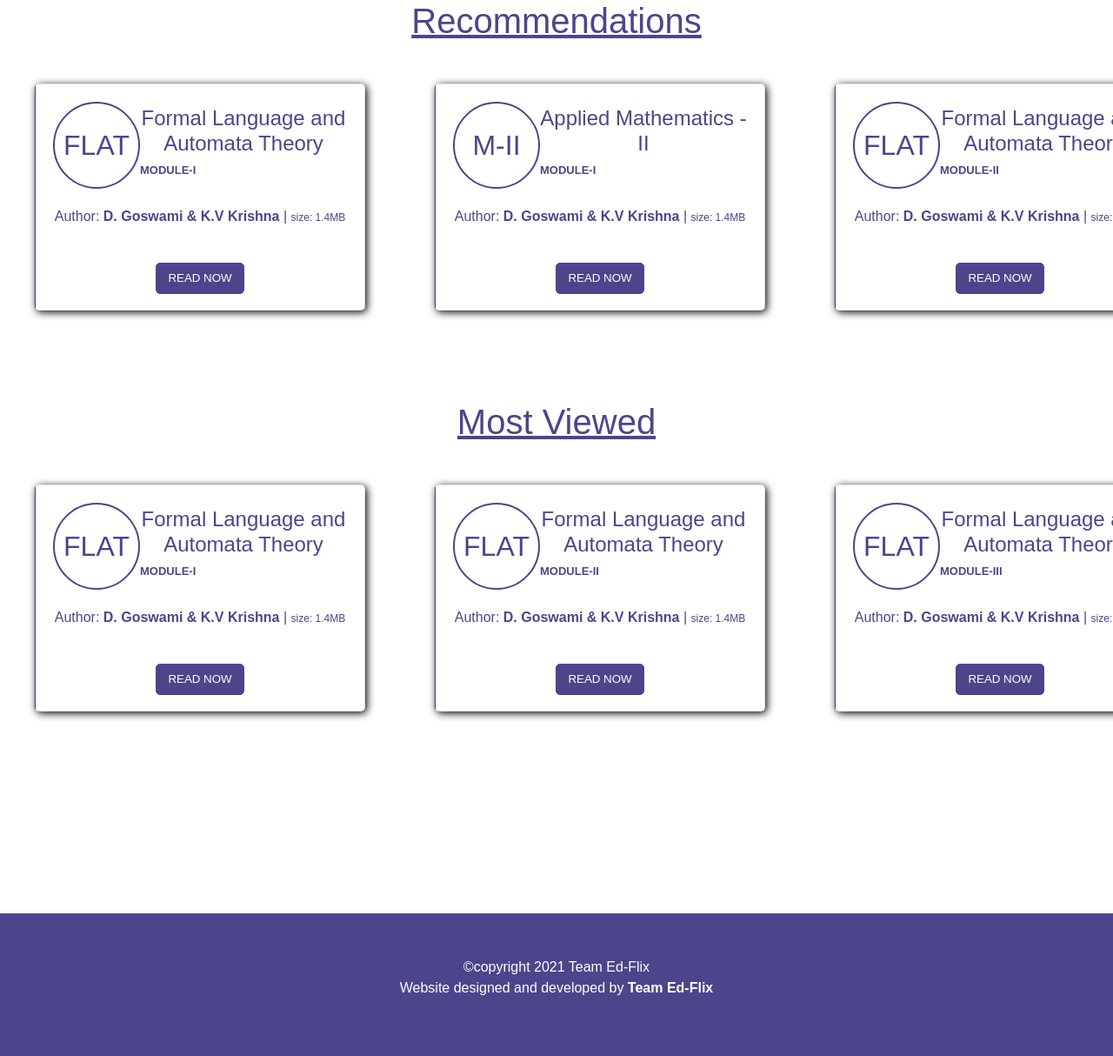
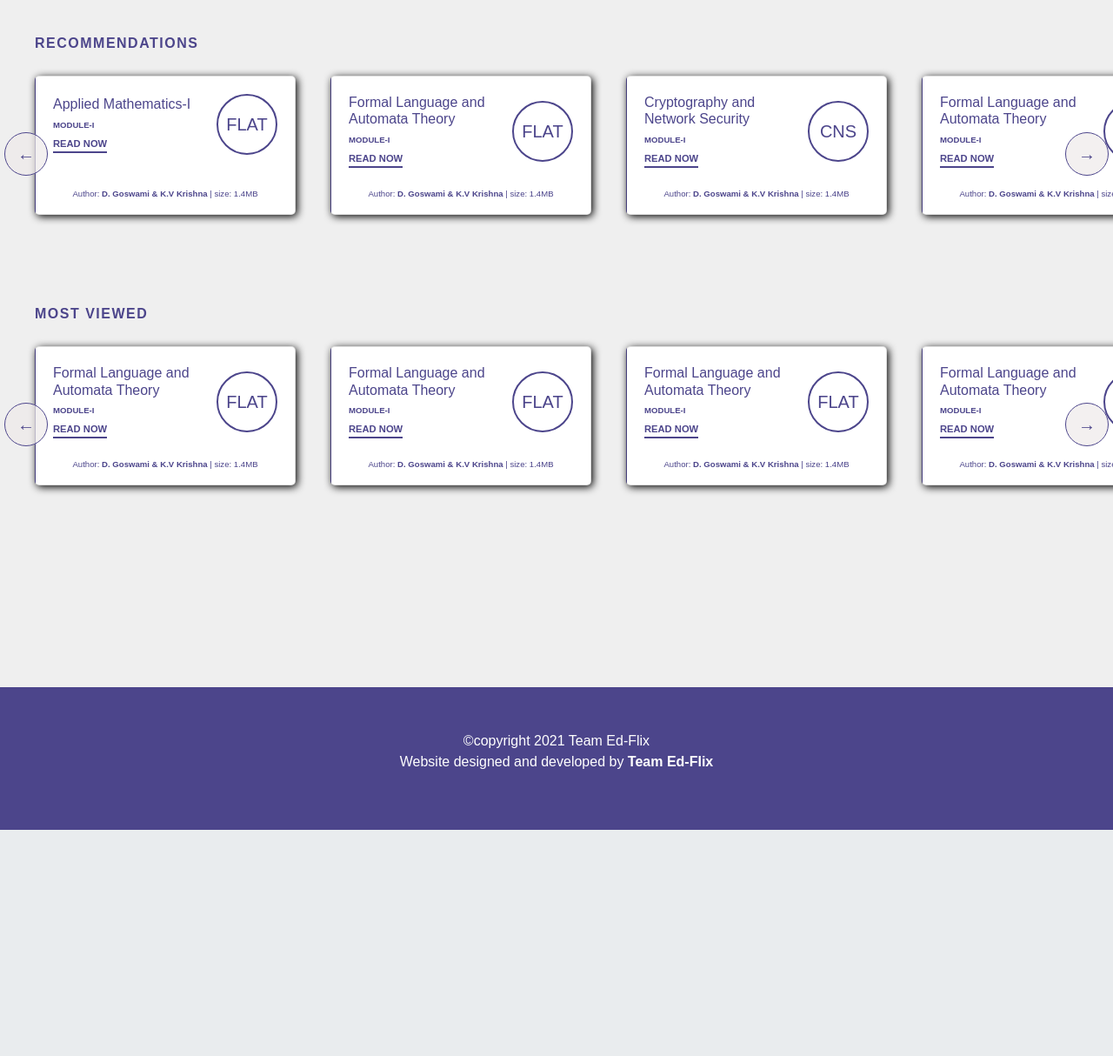
Before and after one commit to EdFlix5/Ed-Flix, a Django app: page /afterLogin in a window 1280 px wide. Shown: the part 86-1300 px from the top of the page at 87% size. After the commit the page ends 1040 px from the top, so only its background shows below. Run offline with Django 3.2, Linux system fonts and the light colour scheme; a user stored in the database is signed in; some libraries are stand-ins or nearby versions.

Commit message:
Update after login page

```diff
--- a/static/css/afterLogin.css
+++ b/static/css/afterLogin.css
@@ -6,21 +6,61 @@ body {
   margin: 0;
   padding: 0;
   font-family: Arial, Helvetica, sans-serif;
+  background-color: #efefef;
 }
 
 h1 {
   color: #4c458b;
+  font-weight: 600;
+  font-size: medium;
+  text-transform: uppercase;
+  letter-spacing: 1.5px;
+  margin-left: 40px;
+  margin-top: 40px;
 }
 
-.slide {
+/* .slide {
   width: 40vw;
   height: 40vh;
-}
+} */
 
 .wrapper {
   display: flex;
-  flex-direction: row;
+  /* display: grid;
+  grid-template-columns: repeat(4, 1fr); */
+  /* width: 100vw !important; */
+  /* flex-direction: row; */
+  align-items: center;
   /* width: 300vw; Made Dynamic*/
+}
+
+.left-arrow,
+.right-arrow {
+  height: 50px;
+  width: 50px;
+  font-size: 20px;
+  /* position: fixed; */
+  position: absolute;
+  z-index: 10;
+  cursor: pointer;
+  color: #4c458b;
+  background-color: rgba(238, 234, 234, 0.7);
+  /* opacity: 0.7; */
+  border: 1px solid #4c458b;
+  border-radius: 50%;
+}
+
+.left-arrow {
+  left: 5px;
+}
+
+.right-arrow {
+  right: 5px;
+}
+
+.left-arrow:focus,
+.right-arrow:focus {
+  outline: none;
 }
 
 .outer-wrapper {
@@ -30,6 +70,9 @@ h1 {
 
 /* SCROLLBAR */
 ::-webkit-scrollbar {
+  display: none;
+}
+/* ::-webkit-scrollbar {
   width: 10px;
   height: 10px;
 }
@@ -67,13 +110,14 @@ h1 {
   color: #4c458b;
   box-shadow: 2px 2px 10px #000;
   border-radius: 5px;
-  margin: 40px;
-  max-width: 380px;
-  min-width: 380px;
-  max-height: 261px;
-  min-height: 261px;
-  height: 261px;
-  width: 380px;
+  margin: 20px 0 40px 40px;
+  max-width: 300px;
+  min-width: 300px;
+  max-height: 160px;
+  min-height: 160px;
+  display: flex;
+  flex-direction: column;
+  justify-content: space-between;
   background-image: linear-gradient(120deg, transparent 50%, #4c458b 50%);
   background-size: 265%;
   transition: all 0.5s ease-in-out;
@@ -91,7 +135,24 @@ h1 {
   border-color: #fff;
 }
 
+.card:hover .read {
+  border-bottom: 2px solid #fff;
+}
+
 /* BUTTON */
+.read {
+  border-bottom: 2px solid #4c458b;
+  float: left;
+  font-size: 0.7rem;
+  font-weight: 600;
+  cursor: pointer;
+  transition: all 0.1s ease-in-out;
+}
+
+.read:hover {
+  color: rgb(238, 234, 234);
+}
+
 .read-button {
   background-color: #4c458b;
   color: #fff;
@@ -131,16 +192,16 @@ h1 {
 } */
 
 .subject-short {
-  height: 100px;
-  width: 100px;
-  min-width: 100px;
-  min-height: 100px;
+  height: 70px;
+  width: 70px;
+  min-width: 70px;
+  min-height: 70px;
   /* flex: 0.3; */
   border-radius: 50%;
   border: 2px solid #4c458b;
   color: #4c458b;
   text-align: center;
-  font-size: 32px;
+  font-size: 20px;
   display: flex;
   justify-content: center;
   align-items: center;
@@ -149,17 +210,17 @@ h1 {
 
 .subject-name {
   /* flex: 0.7; */
-  text-align: left;
+  /* text-align: left; */
 }
 
 .subject-name h2 {
-  text-align: center;
+  text-align: left;
   font-weight: 400;
-  font-size: 1.5rem;
+  font-size: 1rem;
 }
 
 .subject-name h5 {
-  font-size: 13px;
+  font-size: 0.6rem;
   font-weight: bold;
 }
 
@@ -167,20 +228,24 @@ h1 {
   text-align: center;
 }
 
+.author p {
+  font-size: 0.6rem;
+}
+
 .author-name {
   font-weight: 600;
+  /* font-size: 0.6rem; */
 }
 
 .author-duration {
-  font-size: 12px;
+  /* font-size: 0.6rem; */
 }
 
-.subject-container {
+/* .subject-container {
   display: grid;
-  /* grid-template-columns: 1fr; */
   grid-template-columns: repeat(3, 1fr);
   justify-items: center;
-}
+} */
 
 hr {
   border-style: dotted;
--- a/static/js/afterLogin.js
+++ b/static/js/afterLogin.js
@@ -2,12 +2,33 @@ const singleCardWidth = document.querySelector(".card").offsetWidth;
 
 const recommendCardNumber = document.querySelector(".recommend")
   .childElementCount;
-const recommendTotalWidth = (recommendCardNumber + 2) * singleCardWidth;
+const recommendTotalWidth = (recommendCardNumber + 1) * singleCardWidth;
 document.querySelector(".recommend").style.width = `${recommendTotalWidth}px`;
 
 const mostViewedCardNumber = document.querySelector(".most-viewed")
   .childElementCount;
-const mostViewedTotalWidth = (mostViewedCardNumber + 2) * singleCardWidth;
+const mostViewedTotalWidth = (mostViewedCardNumber + 1) * singleCardWidth;
 document.querySelector(
   ".most-viewed"
 ).style.width = `${mostViewedTotalWidth}px`;
+
+const cardsRecommend = document.querySelectorAll(".card-recommend");
+const cardsMostVisited = document.querySelectorAll(".card-mostvisited");
+const rightArrow1 = document.querySelector(".right-arrow1");
+const leftArrow1 = document.querySelector(".left-arrow1");
+const rightArrow2 = document.querySelector(".right-arrow2");
+const leftArrow2 = document.querySelector(".left-arrow2");
+const onLeftClick = function (cardType) {
+  cardType.forEach((c, i) => {
+    c.style.transform = `translateX(0)`;
+  });
+};
+const onRightClick = function (cardType) {
+  cardType.forEach((c, i) => {
+    c.style.transform = `translateX(-85vw)`;
+  });
+};
+rightArrow1.addEventListener("click", () => onRightClick(cardsRecommend));
+leftArrow1.addEventListener("click", () => onLeftClick(cardsRecommend));
+rightArrow2.addEventListener("click", () => onRightClick(cardsMostVisited));
+leftArrow2.addEventListener("click", () => onLeftClick(cardsMostVisited));
--- a/templates/afterLogin.html
+++ b/templates/afterLogin.html
@@ -1,28 +1,28 @@
-{% extends 'base_with_navbar.html' %}
-
-{% load static %}
-
-{% block css-ex %}
-
+{% extends 'base_with_navbar.html' %} {% load static %} {% block css-ex %}
+<link rel="stylesheet" type="text/css" href="http://kenwheeler.github.io/slick/slick/slick-theme.css"/>
+<link rel="stylesheet" href="https://cdnjs.cloudflare.com/ajax/libs/slick-carousel/1.8.1/slick.min.css" integrity="sha512-yHknP1/AwR+yx26cB1y0cjvQUMvEa2PFzt1c9LlS4pRQ5NOTZFWbhBig+X9G9eYW/8m0/4OXNx8pxJ6z57x0dw==" crossorigin="anonymous" />
 <link rel="stylesheet" href="{% static 'css/afterLogin.css' %}" />
 
-{% endblock css-ex %}
 
-{% block content-ex %}
 
-  <h1 style="text-align: center; text-decoration: underline">
+{% endblock css-ex %} {% block content-ex %}
+
+<!-- I -->
+<h1>
   Recommendations
 </h1>
 <div class="outer-wrapper">
-      <div class="wrapper recommend">
+  <div class="wrapper recommend slider">
+    <button class="left-arrow left-arrow1">&larr;</button>
     <!-- 1 -->
-        <div class="card">
+    <div class="card card-recommend">
       <div class="image-container">
+        <div class="subject-name">
+          <h2>Applied Mathematics-I</h2>
+          <h5>MODULE-I</h5>
+          <span class="read">READ NOW</span>
+        </div>
         <div class="subject-short">FLAT</div>
-            <div class="subject-name">
-              <h2>Formal Language and Automata Theory</h2>
-              <h5>MODULE-I</h5>
-            </div>
       </div>
       <div class="author">
         <p>
@@ -30,19 +30,17 @@
           <span class="author-name">D. Goswami & K.V Krishna</span> |
           <span class="author-duration">size: 1.4MB</span>
         </p>
-            <a href="images/Java Module-2.pdf" target="_blank"
-              ><button class="read-button">READ NOW</button></a
-            >
       </div>
     </div>
     <!-- 2 -->
-        <div class="card">
+    <div class="card card-recommend">
       <div class="image-container">
-            <div class="subject-short">M-II</div>
         <div class="subject-name">
-              <h2>Applied Mathematics - II</h2>
+          <h2>Formal Language and Automata Theory</h2>
           <h5>MODULE-I</h5>
+          <span class="read">READ NOW</span>
         </div>
+        <div class="subject-short">FLAT</div>
       </div>
       <div class="author">
         <p>
@@ -50,19 +48,17 @@
           <span class="author-name">D. Goswami & K.V Krishna</span> |
           <span class="author-duration">size: 1.4MB</span>
         </p>
-            <a href="images/Java Module-2.pdf" target="_blank"
-              ><button class="read-button">READ NOW</button></a
-            >
       </div>
     </div>
     <!-- 3 -->
-        <div class="card">
+    <div class="card card-recommend">
       <div class="image-container">
-            <div class="subject-short">FLAT</div>
         <div class="subject-name">
-              <h2>Formal Language and Automata Theory</h2>
-              <h5>MODULE-II</h5>
+          <h2>Cryptography and Network Security</h2>
+          <h5>MODULE-I</h5>
+          <span class="read">READ NOW</span>
         </div>
+        <div class="subject-short">CNS</div>
       </div>
       <div class="author">
         <p>
@@ -70,19 +66,17 @@
           <span class="author-name">D. Goswami & K.V Krishna</span> |
           <span class="author-duration">size: 1.4MB</span>
         </p>
-            <a href="images/Java Module-2.pdf" target="_blank"
-              ><button class="read-button">READ NOW</button></a
-            >
       </div>
     </div>
     <!-- 4 -->
-        <div class="card">
+    <div class="card card-recommend">
       <div class="image-container">
-            <div class="subject-short">CNS</div>
         <div class="subject-name">
-              <h2>Cryptography and Network Security</h2>
+          <h2>Formal Language and Automata Theory</h2>
           <h5>MODULE-I</h5>
+          <span class="read">READ NOW</span>
         </div>
+        <div class="subject-short">FLAT</div>
       </div>
       <div class="author">
         <p>
@@ -90,25 +84,17 @@
           <span class="author-name">D. Goswami & K.V Krishna</span> |
           <span class="author-duration">size: 1.4MB</span>
         </p>
-            <a href="images/Java Module-2.pdf" target="_blank"
-              ><button class="read-button">READ NOW</button></a
-            >
       </div>
     </div>
-      </div>
-    </div>
-    <!-- II -->
-    <h1 style="text-align: center; text-decoration: underline">Most Viewed</h1>
-    <div class="outer-wrapper">
-      <div class="wrapper most-viewed">
-        <!-- 1 -->
-        <div class="card">
+    <!-- 5 -->
+    <div class="card card-recommend">
       <div class="image-container">
-            <div class="subject-short">FLAT</div>
         <div class="subject-name">
           <h2>Formal Language and Automata Theory</h2>
           <h5>MODULE-I</h5>
+          <span class="read">READ NOW</span>
         </div>
+        <div class="subject-short">FLAT</div>
       </div>
       <div class="author">
         <p>
@@ -116,19 +102,26 @@
           <span class="author-name">D. Goswami & K.V Krishna</span> |
           <span class="author-duration">size: 1.4MB</span>
         </p>
-            <a href="images/Java Module-2.pdf" target="_blank"
-              ><button class="read-button">READ NOW</button></a
-            >
       </div>
     </div>
-        <!-- 2 -->
-        <div class="card">
+    <button class="right-arrow right-arrow1">&rarr;</button>
+  </div>
+</div>
+
+    <!-- II -->
+    <h1>Most Viewed</h1>
+    <div class="outer-wrapper">
+      <div class="wrapper most-viewed slider">
+        <button class="left-arrow left-arrow2">&larr;</button>
+        <!-- 1 -->
+        <div class="card card-mostvisited">
           <div class="image-container">
-            <div class="subject-short">FLAT</div>
             <div class="subject-name">
               <h2>Formal Language and Automata Theory</h2>
-              <h5>MODULE-II</h5>
+              <h5>MODULE-I</h5>
+              <span class="read">READ NOW</span>
             </div>
+            <div class="subject-short">FLAT</div>
           </div>
           <div class="author">
             <p>
@@ -136,19 +129,17 @@
               <span class="author-name">D. Goswami & K.V Krishna</span> |
               <span class="author-duration">size: 1.4MB</span>
             </p>
-            <a href="images/Java Module-2.pdf" target="_blank"
-              ><button class="read-button">READ NOW</button></a
-            >
           </div>
         </div>
-        <!-- 3 -->
-        <div class="card">
+        <!-- 2 -->
+        <div class="card card-mostvisited">
           <div class="image-container">
-            <div class="subject-short">FLAT</div>
             <div class="subject-name">
               <h2>Formal Language and Automata Theory</h2>
-              <h5>MODULE-III</h5>
+              <h5>MODULE-I</h5>
+              <span class="read">READ NOW</span>
             </div>
+            <div class="subject-short">FLAT</div>
           </div>
           <div class="author">
             <p>
@@ -156,19 +147,17 @@
               <span class="author-name">D. Goswami & K.V Krishna</span> |
               <span class="author-duration">size: 1.4MB</span>
             </p>
-            <a href="images/Java Module-2.pdf" target="_blank"
-              ><button class="read-button">READ NOW</button></a
-            >
           </div>
         </div>
-        <!-- 4 -->
-        <div class="card">
+        <!-- 3 -->
+        <div class="card card-mostvisited">
           <div class="image-container">
-            <div class="subject-short">FLAT</div>
             <div class="subject-name">
               <h2>Formal Language and Automata Theory</h2>
-              <h5>MODULE-IV</h5>
+              <h5>MODULE-I</h5>
+              <span class="read">READ NOW</span>
             </div>
+            <div class="subject-short">FLAT</div>
           </div>
           <div class="author">
             <p>
@@ -176,19 +165,17 @@
               <span class="author-name">D. Goswami & K.V Krishna</span> |
               <span class="author-duration">size: 1.4MB</span>
             </p>
-            <a href="images/Java Module-2.pdf" target="_blank"
-              ><button class="read-button">READ NOW</button></a
-            >
           </div>
         </div>
-        <!-- 5 -->
-        <div class="card">
+        <!-- 4 -->
+        <div class="card card-mostvisited">
           <div class="image-container">
-            <div class="subject-short">M-II</div>
             <div class="subject-name">
-              <h2>Applied Mathematics - II</h2>
+              <h2>Formal Language and Automata Theory</h2>
               <h5>MODULE-I</h5>
+              <span class="read">READ NOW</span>
             </div>
+            <div class="subject-short">FLAT</div>
           </div>
           <div class="author">
             <p>
@@ -196,19 +183,17 @@
               <span class="author-name">D. Goswami & K.V Krishna</span> |
               <span class="author-duration">size: 1.4MB</span>
             </p>
-            <a href="images/Java Module-2.pdf" target="_blank"
-              ><button class="read-button">READ NOW</button></a
-            >
           </div>
         </div>
-        <!-- 6 -->
-        <div class="card">
+        <!-- 5 -->
+        <div class="card card-mostvisited">
           <div class="image-container">
-            <div class="subject-short">CNS</div>
             <div class="subject-name">
-              <h2>Cryptography and Network Security</h2>
+              <h2>Formal Language and Automata Theory</h2>
               <h5>MODULE-I</h5>
+              <span class="read">READ NOW</span>
             </div>
+            <div class="subject-short">FLAT</div>
           </div>
           <div class="author">
             <p>
@@ -216,19 +201,17 @@
               <span class="author-name">D. Goswami & K.V Krishna</span> |
               <span class="author-duration">size: 1.4MB</span>
             </p>
-            <a href="images/Java Module-2.pdf" target="_blank"
-              ><button class="read-button">READ NOW</button></a
-            >
           </div>
         </div>
-        <!-- 7 -->
-        <div class="card">
+        <!-- 6 -->
+        <div class="card card-mostvisited">
           <div class="image-container">
-            <div class="subject-short">FLAT</div>
             <div class="subject-name">
               <h2>Formal Language and Automata Theory</h2>
               <h5>MODULE-I</h5>
+              <span class="read">READ NOW</span>
             </div>
+            <div class="subject-short">FLAT</div>
           </div>
           <div class="author">
             <p>
@@ -236,10 +219,27 @@
               <span class="author-name">D. Goswami & K.V Krishna</span> |
               <span class="author-duration">size: 1.4MB</span>
             </p>
-            <a href="images/Java Module-2.pdf" target="_blank"
-              ><button class="read-button">READ NOW</button></a
-            >
           </div>
+        </div>
+        <!-- 7 -->
+        <div class="card card-mostvisited">
+          <div class="image-container">
+            <div class="subject-name">
+              <h2>Formal Language and Automata Theory</h2>
+              <h5>MODULE-I</h5>
+              <span class="read">READ NOW</span>
+            </div>
+            <div class="subject-short">FLAT</div>
+          </div>
+          <div class="author">
+            <p>
+              Author:
+              <span class="author-name">D. Goswami & K.V Krishna</span> |
+              <span class="author-duration">size: 1.4MB</span>
+            </p>
+          </div>
+        </div>
+        <button class="right-arrow right-arrow2">&rarr;</button>
       </div>
     </div>
   </div>
@@ -263,10 +263,11 @@
     </p>
   </footer>
 
-{% endblock content-ex %}
+  {% endblock content-ex %} {% block js %}
 
-{% block js %}
-
-    <script src="{% static 'js/afterLogin.js' %}" defer></script>
+  <script src="https://ajax.googleapis.com/ajax/libs/jquery/3.5.1/jquery.min.js"></script>
+  <script src="https://cdnjs.cloudflare.com/ajax/libs/slick-carousel/1.8.1/slick.min.js" integrity="sha512-XtmMtDEcNz2j7ekrtHvOVR4iwwaD6o/FUJe6+Zq+HgcCsk3kj4uSQQR8weQ2QVj1o0Pk6PwYLohm206ZzNfubg==" crossorigin="anonymous"></script>
+  <script src="{% static 'js/afterLogin.js' %}"></script>
 
   {% endblock js %}
+</div>
```
Also changed, not shown: other parts of static/css/afterLogin.css (+51 -29 lines), db.sqlite3. Lines whose indentation alone changed are shown as unchanged.
